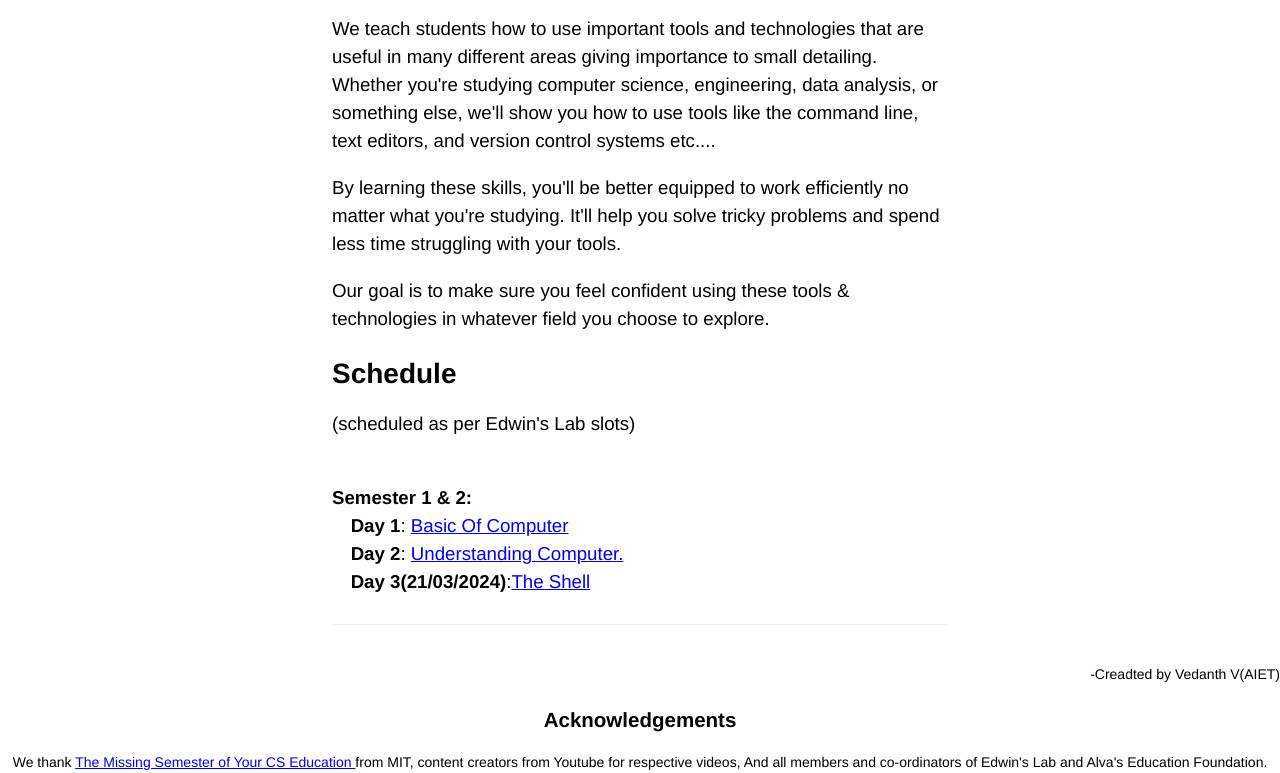
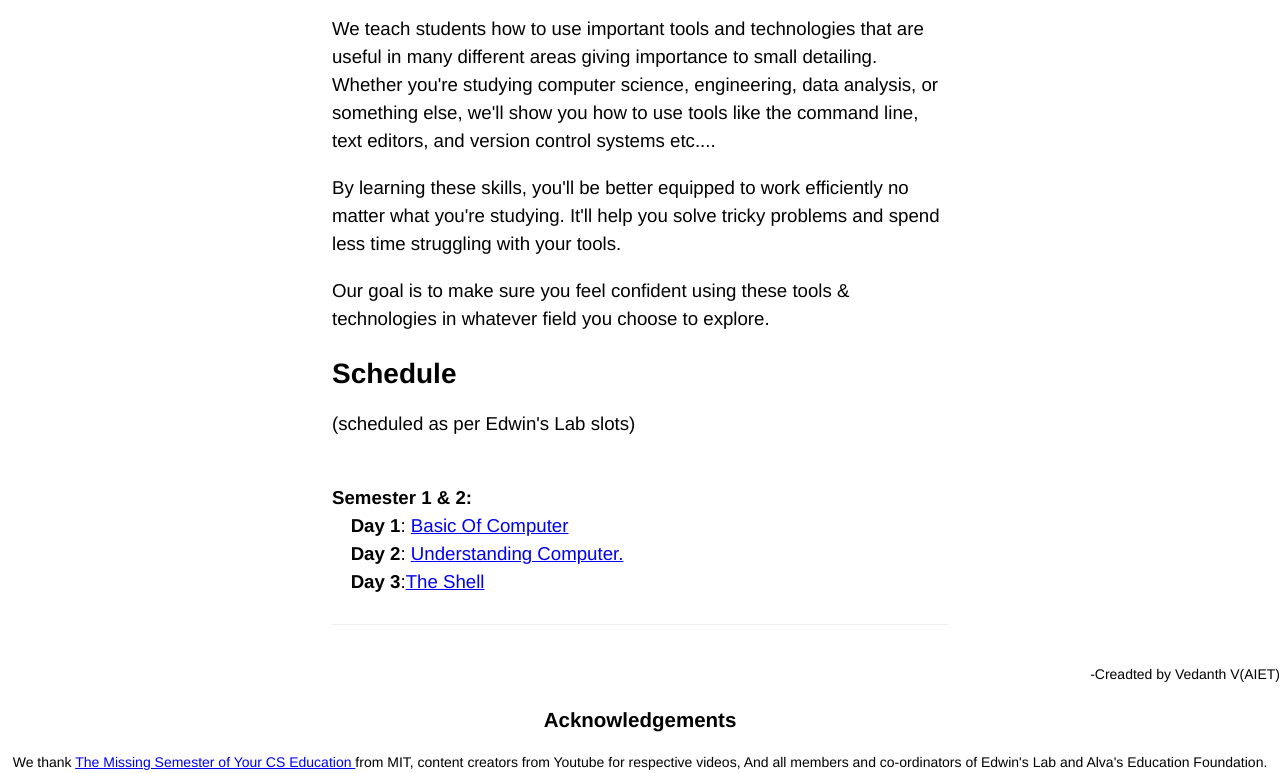
Before and after one commit to missingknowledge/missingknowledge.github.io, a plain HTML site: page index.html in a window 1280 px wide. Shown: the part 452-1225 px from the top of the page. Drawn offline with Linux system fonts and the light colour scheme.

Commit message:
Day 3 date removed

```diff
--- a/index.html
+++ b/index.html
@@ -51,7 +51,7 @@ Our goal is to make sure you feel confident using these tools & technologies in
             <ul>
               <li><strong>Day 1</strong>: <a href="./content/day_1/basic_of_computer.html">Basic Of Computer</a></li>
               <li><strong>Day 2</strong>: <a href="./content/day_2/understanding_computer.html">Understanding Computer.</a></li>
-              <li><strong>Day 3(21/03/2024)</strong>:<a href="./content/day_3/the_shell.html">The Shell</a> </li>
+              <li><strong>Day 3</strong>:<a href="./content/day_3/the_shell.html">The Shell</a> </li>
             </ul>
     <hr></div>
     <div class="small center">
```
